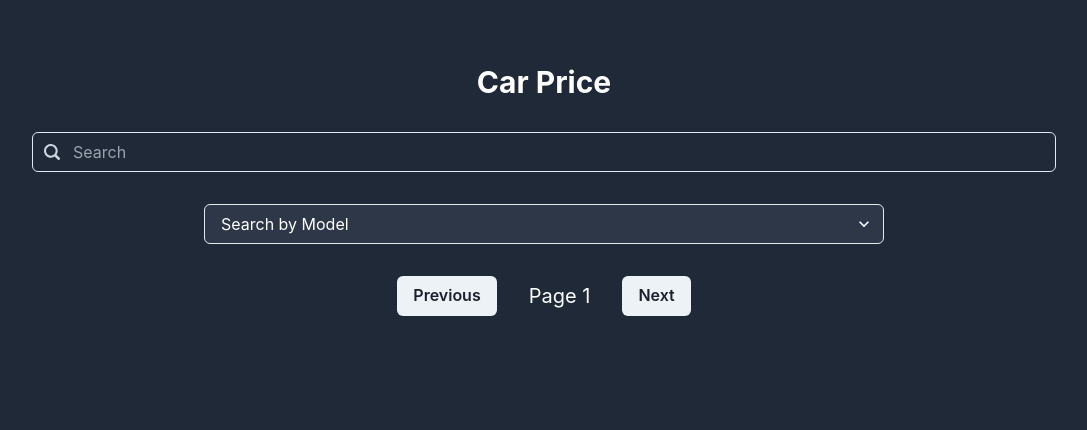
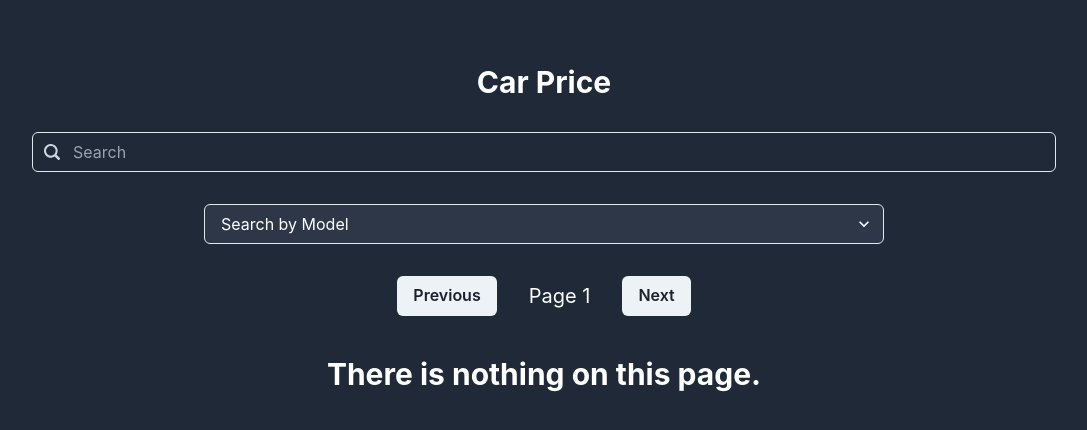
Before and after one commit to DaveTobing/semweb-fe, a React (Create React App) app: page / in a window 1280 px wide. Shown: the top 430 px of the page, without its empty margins (96-1183 px from the left). Built offline with nearby package versions, Linux system fonts and the light colour scheme.

Commit message:
add design

```diff
--- a/src/pages/Landingpage.jsx
+++ b/src/pages/Landingpage.jsx
@@ -228,6 +228,7 @@ const Landingpage = () => {
             )}
 
             <div className='bg-gray-800 flex px-36 mt-10 h-4/6 overflow-y-auto'>
+            {cardData.length > 0 ? (
                 <SimpleGrid columns={4} spacing={10}>
                         {cardData.map((card) => (
                             <Card key={extractIdFromUrl(card.CarID.value)} height='200px' width='300px'>
@@ -241,8 +242,14 @@ const Landingpage = () => {
                                     <Button onClick={() => handleDescriptionClick(extractIdFromUrl(card.CarID.value))}>Description</Button>
                                 </CardFooter>
                             </Card>
-                        ))}
+                        )
+                        )}
                 </SimpleGrid>
+                ) : (
+                    <div className="text-white text-center mx-auto">
+                        <h2 className='text-3xl text-center font-bold'>There is nothing on this page.</h2>
+                    </div>
+                )}
             </div>
 
 
```
